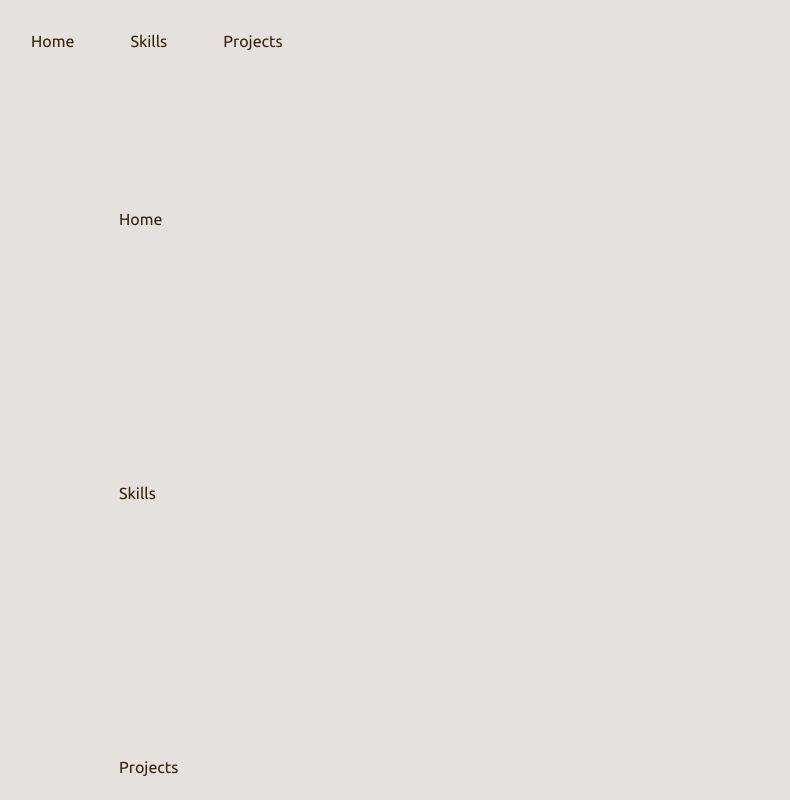
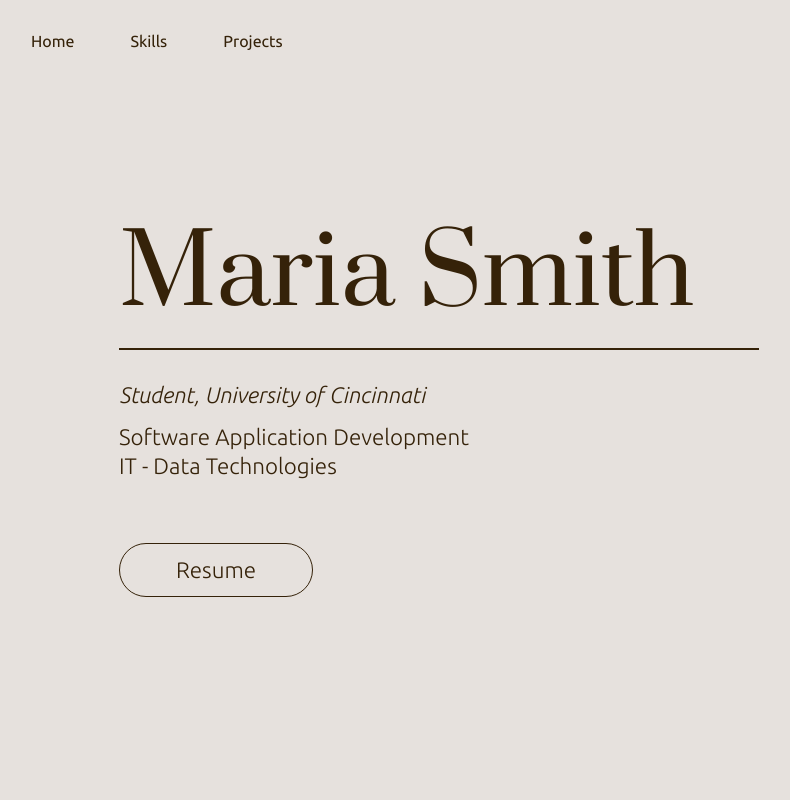
Before and after one commit to smithmaria/smithmaria.github.io, a React (Vite) app: page / in a window 1280 px wide. Shown: the top 800 px of the page, without its empty margins (9-799 px from the left). Built offline with nearby package versions, Linux system fonts and the light colour scheme.

Commit message:
complete home section

```diff
--- a/src/components/sections/Footer.jsx
+++ b/src/components/sections/Footer.jsx
@@ -4,7 +4,7 @@ import '../../styles/components/footer.css'
 
 export const Footer = () => {
   return (
-    <footer className="footer">
+    <footer id="footer">
       <a href='https://github.com/smithmaria' target='_blank'>
         <img href="" src={githubIcon} alt='GitHub icon' />
       </a>
--- a/src/components/sections/Home.jsx
+++ b/src/components/sections/Home.jsx
@@ -1,7 +1,18 @@
+import '../../styles/components/home.css'
+
 export const Home = () => {
   return (
-    <section>
-      Home
+    <section id='home'>
+      <h1>Maria Smith</h1>
+      <hr />
+      <div className='home-description'>
+        <div><i>Student, University of Cincinnati</i></div>
+        <div>
+          <p>Software Application Development</p>
+          <p>IT - Data Technologies</p>
+        </div>
+      </div>
+      <button className='resume-button'>Resume</button>
     </section>
   )
 }
--- a/src/styles/components/footer.css
+++ b/src/styles/components/footer.css
@@ -1,4 +1,4 @@
-.footer {
+#footer {
   display: flex;
   justify-content: center;
   align-items: center;
@@ -8,6 +8,6 @@
   background-color: var(--dark-brown);
 }
 
-.footer img {
+#footer img {
   height: 3rem;
 }
--- /dev/null
+++ b/src/styles/components/home.css
@@ -0,0 +1,47 @@
+#home {
+  width: 70%;
+}
+
+h1{
+  margin: 0;
+  font-size: 6rem;
+  font-weight: 400;
+}
+
+hr {
+  border: .8px solid var(--dark-brown);
+}
+
+.home-description {
+  margin-top: 2rem;
+  font-size: 1.4rem;
+  font-weight: 300;
+
+  div {
+    margin: 1rem 0;
+  }
+
+  p {
+    margin: .2rem 0;
+  }
+}
+
+.resume-button {
+  margin-top: 3rem;
+  padding: .8rem 3.5rem;
+  border: 1px solid var(--dark-brown);
+  border-radius: 30px;
+
+  color: var(--dark-brown);
+  background-color: var(--off-white);
+  font-family: var(--font-family);
+  font-weight: 300;
+  font-size: 1.4rem;
+
+  transition: .2s;
+
+  &:hover {
+    background-color: var(--off-white-secondary);
+    cursor: pointer;
+  }
+}
--- a/src/styles/global.css
+++ b/src/styles/global.css
@@ -12,6 +12,10 @@ body {
   margin: 0;
 }
 
+h1 {
+  font-family: var(--font-header);
+}
+
 a {
   color: var(--dark-brown);
   text-decoration: none;
--- a/src/styles/variables.css
+++ b/src/styles/variables.css
@@ -3,6 +3,7 @@
 
 :root {
   --off-white: #E6E1DD;
+  --off-white-secondary: #cdc1b8;
   --dark-brown: #352209;
 
   --font-header: "Prata", serif;
```
